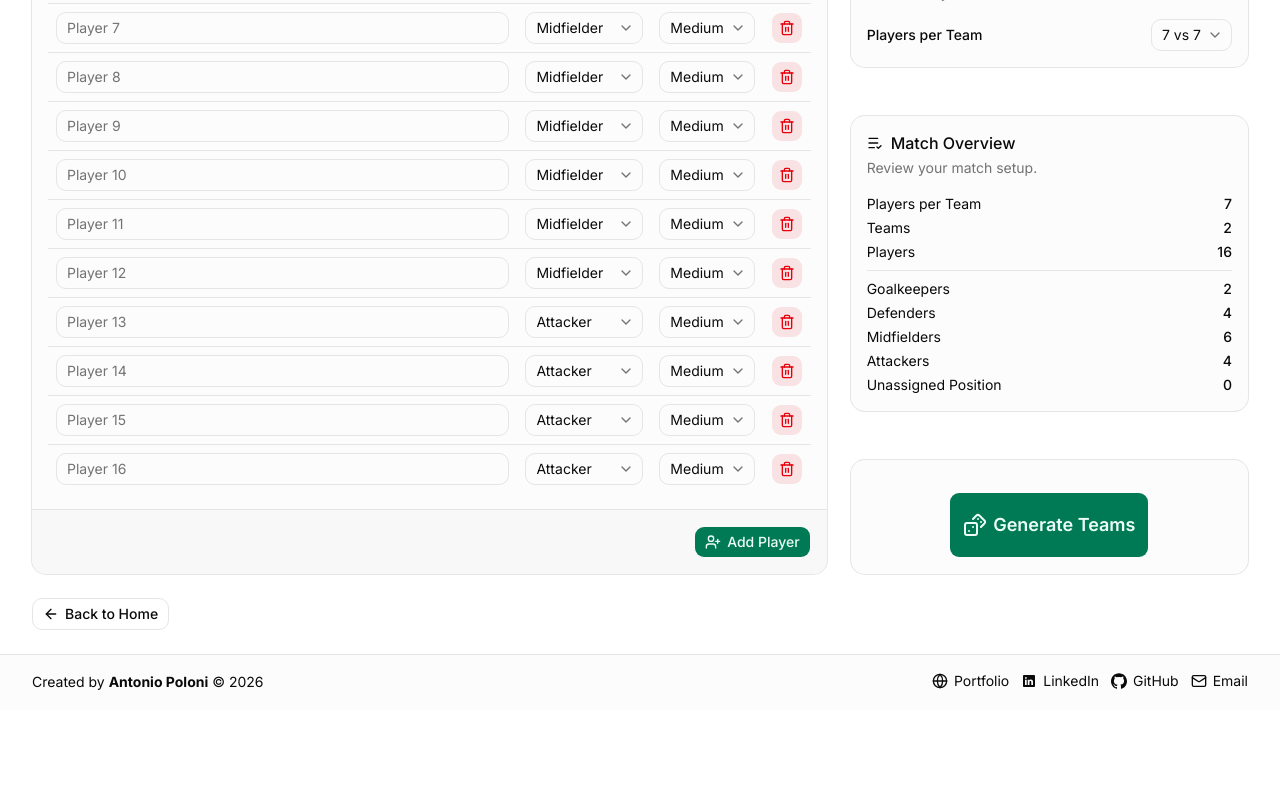
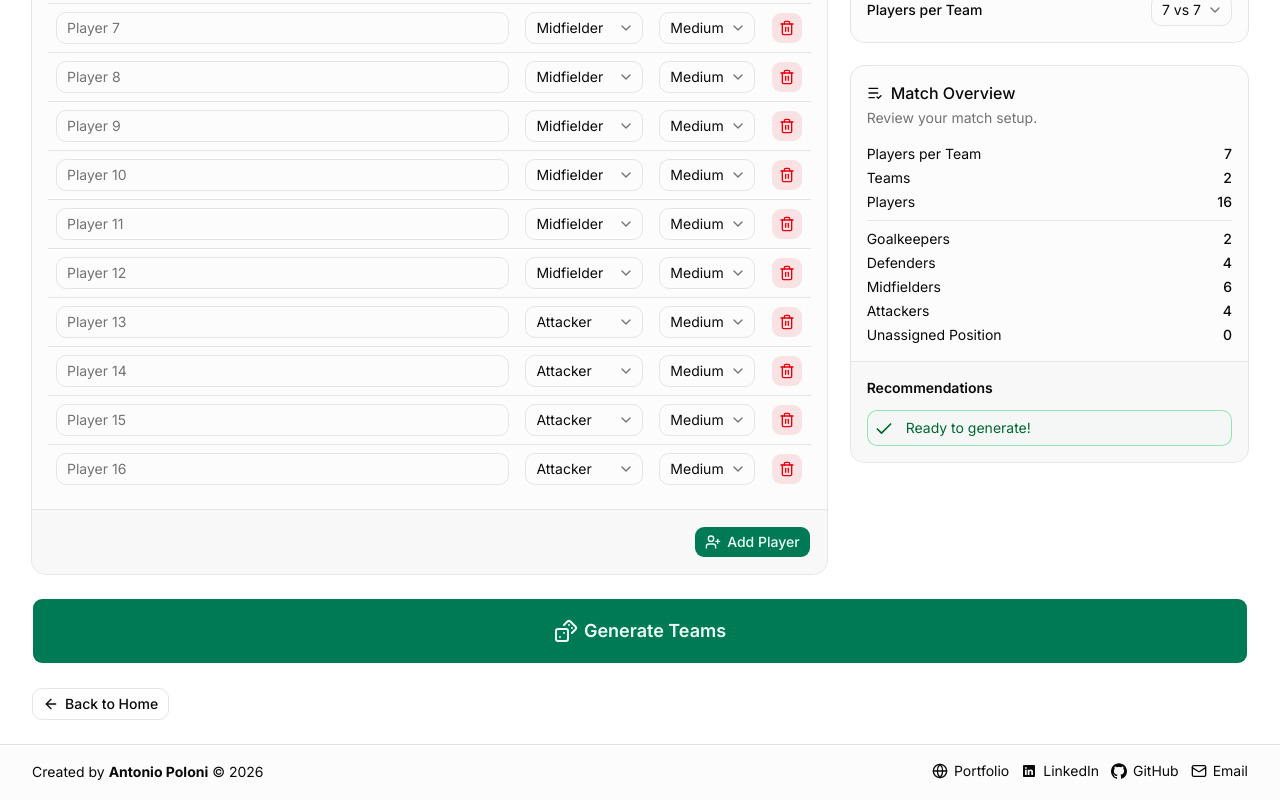
Before and after one commit to antoniopolonijr/ball-plus, a Next.js app: page /quick-game in a window 1280 px wide. Shown: the part 608-1408 px from the top of the page. Before the commit the page ends 1318 px from the top, so only its background shows below. Built offline with nearby package versions, Linux system fonts and the light colour scheme.

Commit message:
refactor: streamline team generation UI and enhance save status display

```diff
--- a/src/features/game/components/GameTeamGenerator.tsx
+++ b/src/features/game/components/GameTeamGenerator.tsx
@@ -109,10 +109,13 @@ export default function GameTeamGenerator({ game }: GameTeamGeneratorProps) {
   return (
     <TeamGeneratorStoreProvider store={store}>
       <div className="flex flex-col gap-6">
-        <div className="flex flex-wrap items-center justify-between gap-4 md:gap-6">
+        <div className="flex items-center justify-between gap-4 md:gap-6">
           <GameNameEditor gameId={game.id} initialName={game.name} />
 
-          <div className="flex items-center gap-3">
+          <ResetAllButton />
+        </div>
+
+        <TeamGenerator generatedTeamsTitle={game.name} />
         <p
           role="status"
           aria-live="polite"
@@ -127,12 +130,6 @@ export default function GameTeamGenerator({ game }: GameTeamGeneratorProps) {
               ? "Unable to save changes"
               : "All changes saved"}
         </p>
-
-            <ResetAllButton />
-          </div>
-        </div>
-
-        <TeamGenerator generatedTeamsTitle={game.name} />
       </div>
     </TeamGeneratorStoreProvider>
   );
--- a/src/features/team-generator/components/TeamGenerator.tsx
+++ b/src/features/team-generator/components/TeamGenerator.tsx
@@ -1,5 +1,4 @@
 import { GeneratedTeamsCard } from "./generated-teams/GeneratedTeamsCard";
-import { GeneratorActionsCard } from "./generator-actions/GeneratorCardActions";
 import { GeneratorSettingsCard } from "./generator-settings/GeneratorSettingsCard";
 import { MatchOverviewCard } from "./match-overview/MatchOverviewCard";
 import { PlayersCard } from "./players/PlayersCard";
@@ -19,11 +18,10 @@ export default function TeamGenerator({
           <PlayersCard />
         </div>
 
-        <div className="flex flex-col gap-6 md:w-1/3 md:justify-between">
+        <div className="flex flex-col gap-6 md:w-1/3 md:justify-start">
           <TeamsCard />
           <GeneratorSettingsCard />
           <MatchOverviewCard />
-          <GeneratorActionsCard />
         </div>
       </div>
 
--- a/src/features/team-generator/components/generated-teams/GeneratedTeamsCard.tsx
+++ b/src/features/team-generator/components/generated-teams/GeneratedTeamsCard.tsx
@@ -12,6 +12,7 @@ import {
 } from "@/components/ui/card";
 import { useTeamGeneratorStore } from "@/features/team-generator/store/use-team-generator-store";
 import { getGeneratedTeamsText } from "../../utils/get-generated-teams-text";
+import { GenerateTeamsButton } from "../generator-actions/GenerateTeamsButton";
 import { CopyButton } from "./CopyButton";
 import { DownloadButton } from "./DownloadButton";
 import { GeneratedTeamCard } from "./GeneratedTeamCard";
@@ -38,7 +39,11 @@ export function GeneratedTeamsCard({
   );
 
   if (!generationResult) {
-    return null;
+    return (
+      <div className="flex justify-center">
+        <GenerateTeamsButton />
+      </div>
+    );
   }
 
   // Dates persisted by Zustand are serialized as strings and must be converted to Date objects before formatting.
@@ -60,7 +65,11 @@ export function GeneratedTeamsCard({
   );
 
   return (
-    <section aria-label="Generated Teams" ref={shareContentRef}>
+    <section
+      className="flex flex-col justify-center gap-6"
+      aria-label="Generated Teams"
+      ref={shareContentRef}
+    >
       <Card
         key={generationResult.id}
         className="animate-in fade-in duration-400 motion-reduce:animate-none"
@@ -96,16 +105,17 @@ export function GeneratedTeamsCard({
 
         <CardFooter
           data-share-exclude
-          className="justify-center sm:justify-end gap-4"
+          className="flex gap-2 sm:gap-4 justify-center sm:justify-end"
         >
           <CopyButton text={generatedTeamsText} />
-          <ShareButton targetRef={shareContentRef} generatedAt={generatedAt} />
           <DownloadButton
             targetRef={shareContentRef}
             generatedAt={generatedAt}
           />
+          <ShareButton targetRef={shareContentRef} generatedAt={generatedAt} />
         </CardFooter>
       </Card>
+      <GenerateTeamsButton />
     </section>
   );
 }
--- a/src/features/team-generator/components/generator-actions/GenerateTeamsButton.tsx
+++ b/src/features/team-generator/components/generator-actions/GenerateTeamsButton.tsx
@@ -12,6 +12,9 @@ export function GenerateTeamsButton() {
 
   const players = useTeamGeneratorStore((state) => state.players);
   const teams = useTeamGeneratorStore((state) => state.teams);
+  const generationResult = useTeamGeneratorStore(
+    (state) => state.generationResult,
+  );
 
   const validation = canGenerateTeams(players, teams);
   const validationMessages: Record<TeamGenerationValidationCode, string> = {
@@ -32,10 +35,10 @@ export function GenerateTeamsButton() {
   }
 
   return (
-    <div className="flex flex-col gap-1">
+    <div className="flex flex-col gap-1 w-full">
       <Button
         size="lg"
-        className="text-lg font-semibold p-8 max-w-50 w-full"
+        className="text-lg font-semibold p-8 w-full"
         onClick={handleGenerateTeams}
         disabled={!validation.canGenerate || isGenerating}
         aria-label="Generate balanced teams"
@@ -44,7 +47,11 @@ export function GenerateTeamsButton() {
           className={`size-6 ${isGenerating ? "animate-spin motion-reduce:animate-none" : ""}`}
           aria-hidden="true"
         />
-        {isGenerating ? "Balancing..." : "Generate Teams"}
+        {isGenerating
+          ? "Balancing..."
+          : generationResult
+            ? "Generate New Teams"
+            : "Generate Teams"}
       </Button>
       {validation.code && (
         <span className="flex gap-1 items-center justify-center text-sm text-muted-foreground">
--- a/src/features/team-generator/components/generator-actions/GeneratorCardActions.tsx
+++ b/src/features/team-generator/components/generator-actions/GeneratorCardActions.tsx
@@ -6,7 +6,7 @@ import { GenerateTeamsButton } from "./GenerateTeamsButton";
 export function GeneratorActionsCard() {
   return (
     <section aria-labelledby="generator-actions-title">
-      <Card>
+      <Card className="pt-0">
         <CardHeader>
           <CardTitle id="generator-actions-title" className="sr-only">
             Generator Actions
--- a/src/features/team-generator/components/match-overview/MatchRecommendations.tsx
+++ b/src/features/team-generator/components/match-overview/MatchRecommendations.tsx
@@ -1,4 +1,5 @@
 import {
+  Check,
   CircleX,
   Lightbulb,
   type LucideIcon,
@@ -14,10 +15,6 @@ interface MatchRecommendationsProps {
 export function MatchRecommendations({
   recommendations,
 }: MatchRecommendationsProps) {
-  if (recommendations.length === 0) {
-    return null;
-  }
-
   return (
     <CardFooter>
       <section
@@ -29,12 +26,22 @@ export function MatchRecommendations({
         </h3>
 
         <ul className="space-y-2">
-          {recommendations.map((recommendation) => (
-            <RecommendationItem
-              key={recommendation.id}
-              recommendation={recommendation}
-            />
-          ))}
+          {recommendations.length === 0 ? (
+            <li>
+              <div className="flex items-center gap-3 rounded-lg border p-1.5 border-green-500/40 bg-green-500/1 text-green-800 dark:text-green-400">
+                <Check className="mt-0.5 size-5 shrink-0" aria-hidden="true" />
+
+                <p className="text-sm leading-relaxed"> Ready to generate!</p>
+              </div>
+            </li>
+          ) : (
+            recommendations.map((recommendation) => (
+              <RecommendationItem
+                key={recommendation.id}
+                recommendation={recommendation}
+              />
+            ))
+          )}
         </ul>
       </section>
     </CardFooter>
--- a/src/features/team-generator/store/team-generator-store.ts
+++ b/src/features/team-generator/store/team-generator-store.ts
@@ -93,11 +93,13 @@ const createTeamGeneratorStoreState: StateCreator<TeamGeneratorStore> = (
   addPlayer: () =>
     set((state) => ({
       players: [...state.players, createDefaultPlayer()],
+      generationResult: null,
     })),
 
   removePlayer: (id) =>
     set((state) => ({
       players: state.players.filter((player) => player.id !== id),
+      generationResult: null,
     })),
 
   updatePlayer: (id, player) =>
@@ -110,6 +112,7 @@ const createTeamGeneratorStoreState: StateCreator<TeamGeneratorStore> = (
             }
           : currentPlayer,
       ),
+      generationResult: null,
     })),
 
   setPlayerCount: (count) =>
@@ -130,11 +133,13 @@ const createTeamGeneratorStoreState: StateCreator<TeamGeneratorStore> = (
               createDefaultPlayer(),
             ),
           ],
+          generationResult: null,
         };
       }
 
       return {
         players: state.players.slice(0, count),
+        generationResult: null,
       };
     }),
 
@@ -220,12 +225,14 @@ const createTeamGeneratorStoreState: StateCreator<TeamGeneratorStore> = (
 
     set((state) => ({
       teams: [...state.teams, newTeam],
+      generationResult: null,
     }));
   },
 
   removeTeam: (id) =>
     set((state) => ({
       teams: state.teams.filter((team) => team.id !== id),
+      generationResult: null,
     })),
 
   updateTeam: (id, team) =>
@@ -238,6 +245,7 @@ const createTeamGeneratorStoreState: StateCreator<TeamGeneratorStore> = (
             }
           : currentTeam,
       ),
+      generationResult: null,
     })),
 
   setTeamCount: (count) =>
@@ -258,11 +266,13 @@ const createTeamGeneratorStoreState: StateCreator<TeamGeneratorStore> = (
 
         return {
           teams,
+          generationResult: null,
         };
       }
 
       return {
         teams: state.teams.slice(0, count),
+        generationResult: null,
       };
     }),
 
@@ -270,7 +280,8 @@ const createTeamGeneratorStoreState: StateCreator<TeamGeneratorStore> = (
   // Generator Actions
   // --------------------------------------------------
 
-  setPlayersPerTeam: (playersPerTeam) => set({ playersPerTeam }),
+  setPlayersPerTeam: (playersPerTeam) =>
+    set({ playersPerTeam, generationResult: null }),
 
   resetAll: () =>
     set({
```
Lines whose indentation alone changed are shown as unchanged.
